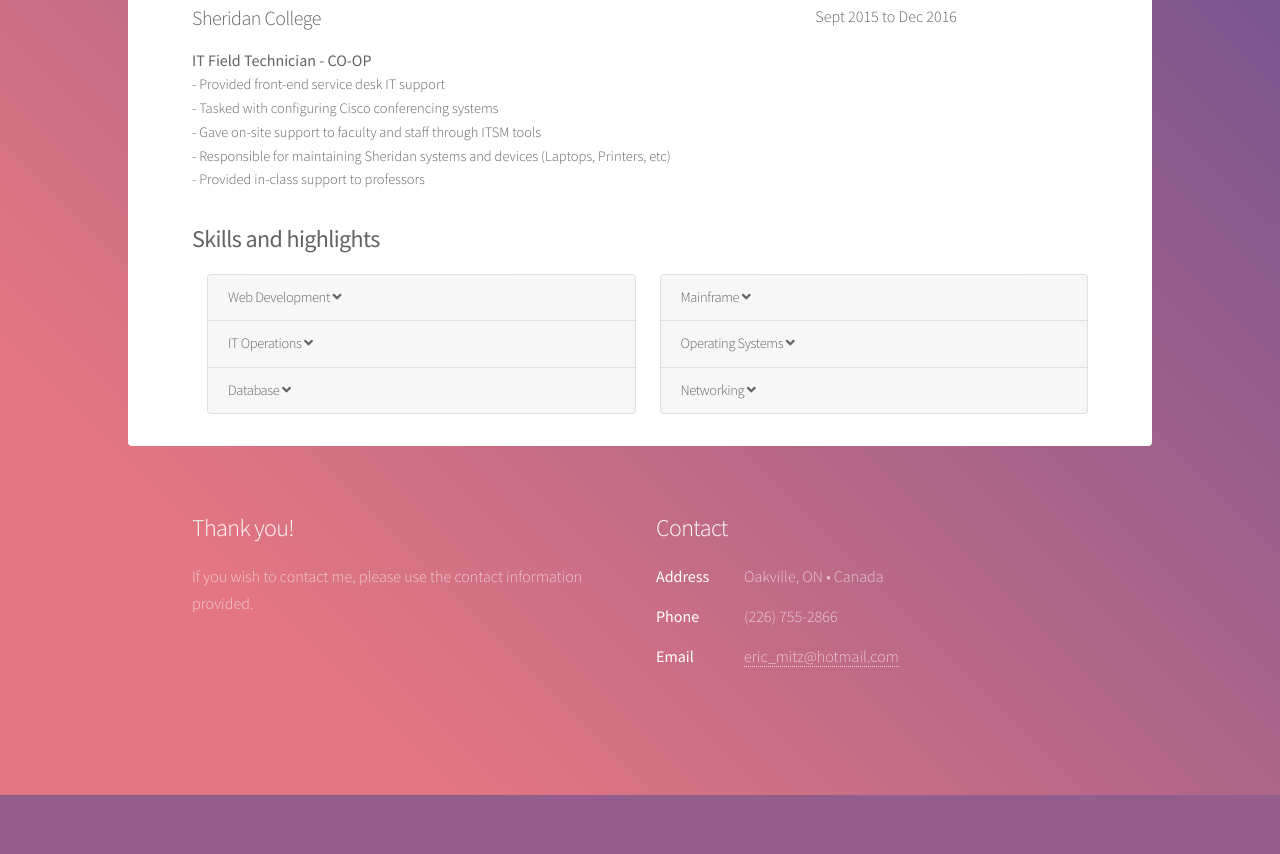
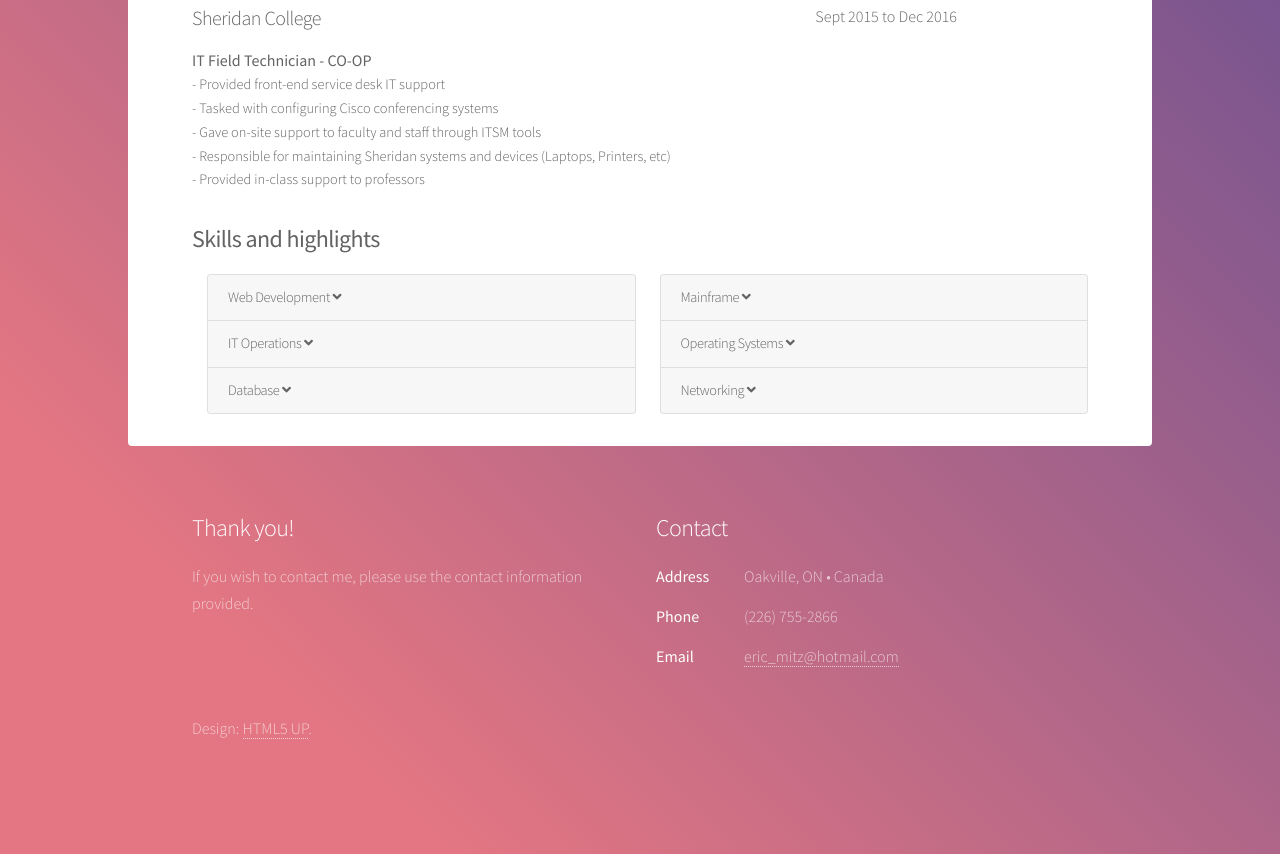
Before and after one commit to EricMitz/ericmitz.github.io, a plain HTML site: page generic.html in a window 1280 px wide. Shown: the part 875-1729 px from the top of the page. Before the commit the page ends 1670 px from the top, so only its background shows below. Drawn offline with nearby package versions, Linux system fonts and the light colour scheme; a web font is replaced by a local one.

Commit message:
Add files via upload

```diff
--- a/generic.html
+++ b/generic.html
@@ -290,7 +290,7 @@
 							</ul>
 							-->
 						</section>
-						<!--<p class="copyright">&copy; Untitled. Design: <a href="https://html5up.net">HTML5 UP</a>.</p>-->
+						<p>Design: <a href="https://html5up.net">HTML5 UP</a>.</p>
 					</footer>
 
 			</div>
```
Also changed, not shown: index.html (+1 -1 lines).
